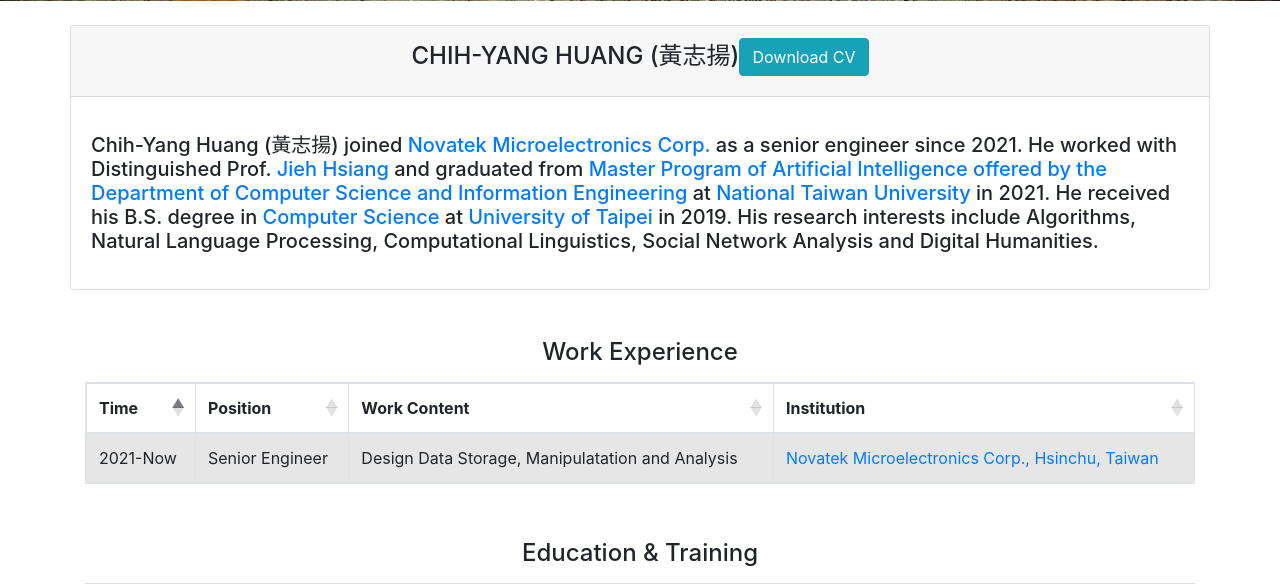
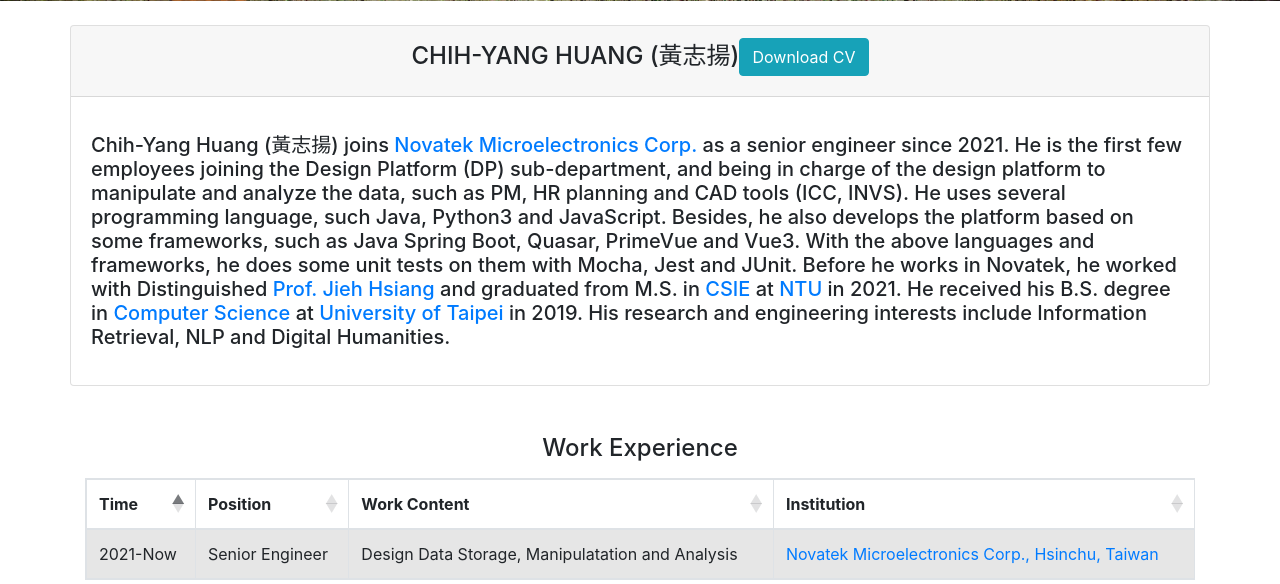
Before and after one commit to hcyuser/Website_Pages, a PHP site: page /index.html in a window 1280 px wide. Shown: the part 908-1492 px from the top of the page. Run offline with PHP 8.4, Linux system fonts and the light colour scheme; some libraries are stand-ins or nearby versions.

Commit message:
modify CV

```diff
--- a/index.html
+++ b/index.html
@@ -218,9 +218,11 @@
         <div class="card-body">
           <p>
             <h5>
-            Chih-Yang Huang (黃志揚) joined <a href="https://www.novatek.com.tw">Novatek Microelectronics Corp.</a> as a senior engineer since 2021. He worked with Distinguished Prof. <a href="https://scholar.google.com/citations?user=Rxg0ObMAAAAJ&hl=zh-TW">Jieh Hsiang</a> and graduated from <a href="https://www.csie.ntu.edu.tw">Master Program of Artificial Intelligence offered by the Department of Computer Science and Information Engineering</a> at <a href="https://www.ntu.edu.tw">National Taiwan University</a> in 2021.
-    				He received his B.S. degree in <a href="http://cs.utaipei.edu.tw/">Computer Science</a> at <a href="http://www.utaipei.edu.tw/">University of Taipei</a> in 2019.
-            His research interests include  Algorithms, Natural Language Processing, Computational Linguistics, Social Network Analysis and Digital Humanities.
+            Chih-Yang Huang (黃志揚) joins <a href="https://www.novatek.com.tw">Novatek Microelectronics Corp.</a> as a senior engineer since 2021.
+            He is the first few employees joining the Design Platform (DP) sub-department, and being in charge of the design platform to manipulate and analyze the data, such as PM, HR planning and CAD tools (ICC, INVS). He uses several programming language, such Java, Python3 and JavaScript. Besides, he also develops the platform based on some frameworks, such as Java Spring Boot, Quasar, PrimeVue and Vue3. With the above languages and frameworks, he does some unit tests on them with Mocha, Jest and JUnit.
+
+            Before he works in Novatek, he worked with Distinguished <a href="https://scholar.google.com/citations?user=Rxg0ObMAAAAJ&hl=zh-TW">Prof. Jieh Hsiang</a> and graduated from M.S. in <a href="https://www.csie.ntu.edu.tw">CSIE</a> at <a href="https://www.ntu.edu.tw">NTU</a> in 2021.
+            He received his B.S. degree in <a href="http://cs.utaipei.edu.tw/">Computer Science</a> at <a href="http://www.utaipei.edu.tw/">University of Taipei</a> in 2019. His research and engineering interests include Information Retrieval, NLP and Digital Humanities.
             </h5>
           </p>
         </div>
```
Also changed, not shown: index.php (+5 -3 lines), 1 other file.
